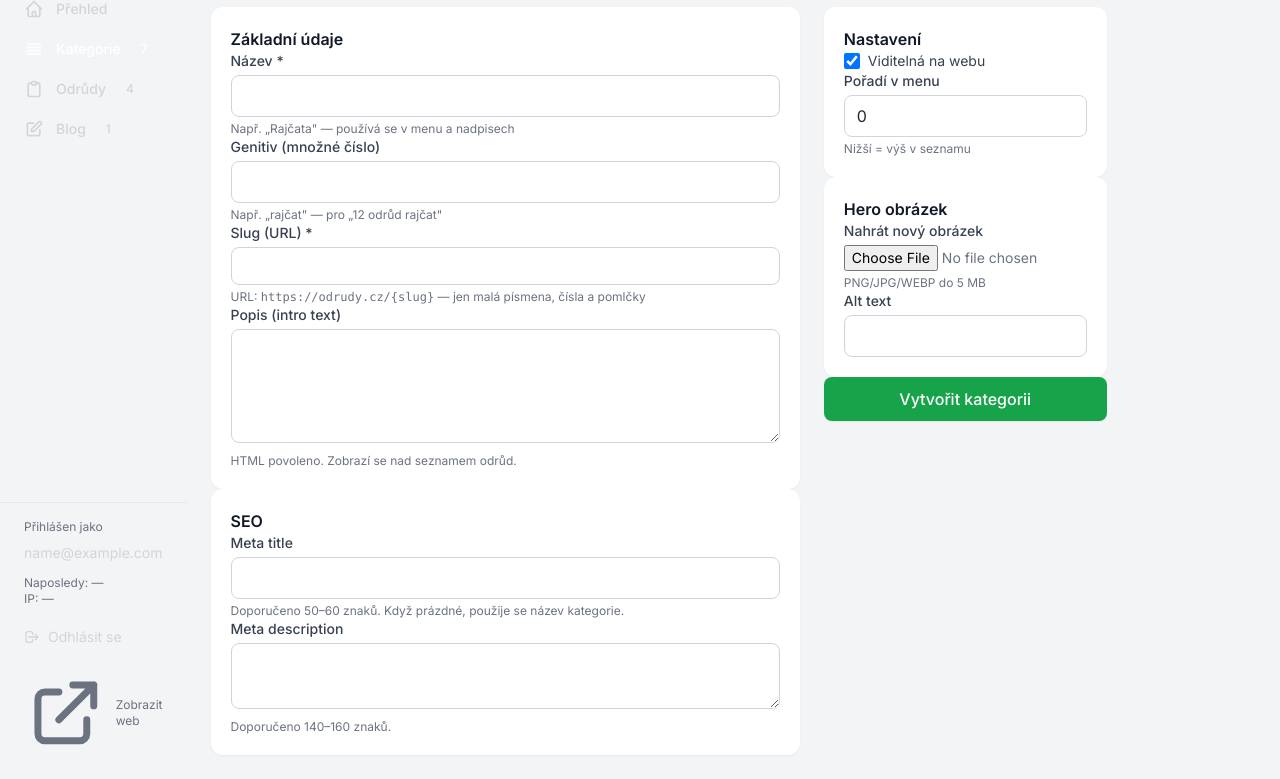
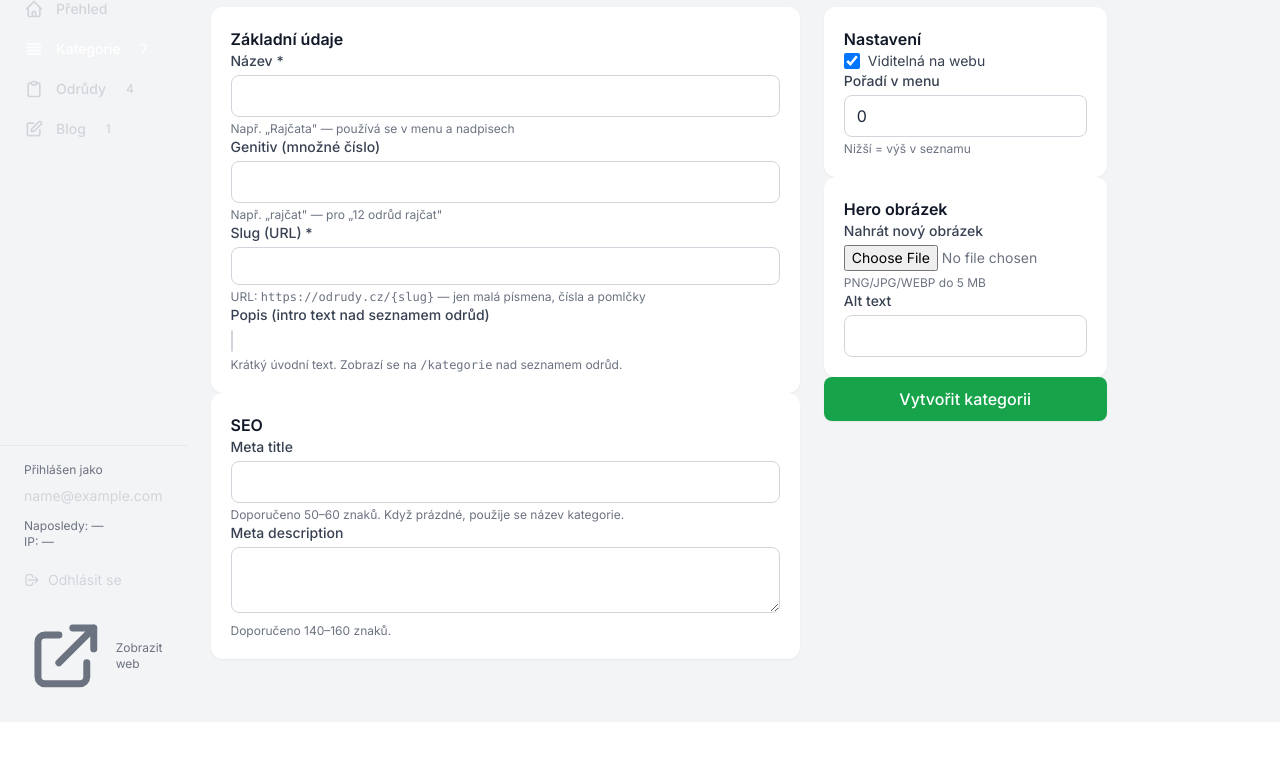
Before and after one commit to radludvik/odrudy.cz, a Laravel app: a page that uses app/resources/views/admin/categories/form.blade.php in a window 1280 px wide. Shown: the part 78-857 px from the top of the page. After the commit the page ends 766 px from the top, so only its background shows below. Run offline with Laravel 8, Linux system fonts and the light colour scheme; the visitor is signed in with stand-in values (Sample User, id 1); data comes from the database, SQL or seed files in the repository; some libraries are stand-ins or nearby versions.

Commit message:
feat: WYSIWYG editor for category description (Trix)
Admin:
- Replaced description textarea with Trix editor
- Added Trix CDN + custom focus/border styles
- Hint shows where the text will appear (URL preview)

Public category page:
- Description rendered inside .prose div for proper rich-text styling
- Block-level elements (h2, ul, li) now render correctly
  (previously broken inside <p> tag)

Security:
- HTML sanitization in CategoryController via strip_tags whitelist
  (only Trix-generated tags allowed: p, br, strong, em, a, ul, ol, li,
  h1-h4, blockquote, pre, code)
- Strips on* event handlers (onclick, onmouseover...)
- Neutralizes javascript: URL schemes in href/src

Co-Authored-By: Claude Opus 4.7 <noreply@anthropic.com>

```diff
--- a/app/app/Http/Controllers/Admin/CategoryController.php
+++ b/app/app/Http/Controllers/Admin/CategoryController.php
@@ -83,8 +83,30 @@ class CategoryController extends Controller
         $data = $request->validate($rules);
         $data['visible']    = $request->boolean('visible');
         $data['sort_order'] = (int) ($data['sort_order'] ?? 0);
+        if (!empty($data['description'])) {
+            $data['description'] = $this->sanitizeRichText($data['description']);
+        }
         unset($data['image']);
         return $data;
+    }
+
+    /**
+     * Vyčistí HTML — povolí jen tagy které generuje Trix.
+     * Brání XSS přes <script>, on* atributy, javascript: URL atd.
+     */
+    private function sanitizeRichText(string $html): string
+    {
+        // Whitelist tagů (Trix 2.x používá tyto)
+        $allowed = '<p><br><strong><b><em><i><u><s><strike><del>'
+                 . '<a><ul><ol><li><h1><h2><h3><h4><blockquote><pre><code>';
+        $clean = strip_tags($html, $allowed);
+        // Odstranit on* event handlery (onclick, onmouseover, ...)
+        $clean = preg_replace('/\s+on[a-z]+\s*=\s*"[^"]*"/iu', '', $clean);
+        $clean = preg_replace("/\s+on[a-z]+\s*=\s*'[^']*'/iu", '', $clean);
+        // Odstranit javascript: a data: schémata v href/src
+        $clean = preg_replace('/(href|src)\s*=\s*"\s*javascript:[^"]*"/iu', '$1="#"', $clean);
+        $clean = preg_replace("/(href|src)\s*=\s*'\s*javascript:[^']*'/iu", '$1="#"', $clean);
+        return trim($clean);
     }
 
     private function handleImage(Request $request, ?Category $category): ?string
--- a/app/package.json
+++ b/app/package.json
@@ -10,6 +10,7 @@
         "production": "mix --production"
     },
     "devDependencies": {
+        "@tailwindcss/typography": "^0.5.19",
         "autoprefixer": "^10.5.0",
         "axios": "^0.21",
         "laravel-mix": "^6.0.49",
--- a/app/resources/views/admin/categories/form.blade.php
+++ b/app/resources/views/admin/categories/form.blade.php
@@ -1,6 +1,18 @@
 @extends('admin.layouts.app')
 @section('title', $category->exists ? 'Upravit kategorii' : 'Nová kategorie')
 @section('page_title', $category->exists ? 'Upravit kategorii: ' . $category->name : 'Nová kategorie')
+
+@section('head')
+    <link rel="stylesheet" href="https://unpkg.com/trix@2.1.15/dist/trix.css">
+    <script type="text/javascript" src="https://unpkg.com/trix@2.1.15/dist/trix.umd.min.js"></script>
+    <style>
+        trix-editor { min-height: 200px; background: white; border: 1px solid #d1d5db; border-radius: 0.5rem; }
+        trix-editor:focus { outline: none; border-color: #16a34a; box-shadow: 0 0 0 3px rgba(34, 197, 94, 0.1); }
+        trix-toolbar { background: #f9fafb; border-radius: 0.5rem 0.5rem 0 0; padding: 0.5rem; }
+        .trix-button-group { border: 1px solid #d1d5db !important; border-radius: 0.375rem !important; background: white; }
+        .trix-button { border: none !important; }
+    </style>
+@endsection
 
 @section('page_actions')
     <a href="{{ route('admin.categories.index') }}" class="text-sm text-gray-500 hover:text-gray-700">← Zpět na seznam</a>
@@ -52,10 +64,10 @@
                 </div>
 
                 <div>
-                    <label class="block text-sm font-medium text-gray-700 mb-1">Popis (intro text)</label>
-                    <textarea name="description" rows="4"
-                              class="w-full px-3 py-2 border border-gray-300 rounded-lg">{{ old('description', $category->description) }}</textarea>
-                    <p class="text-xs text-gray-500 mt-1">HTML povoleno. Zobrazí se nad seznamem odrůd.</p>
+                    <label class="block text-sm font-medium text-gray-700 mb-1">Popis (intro text nad seznamem odrůd)</label>
+                    <input id="category_desc_input" type="hidden" name="description" value="{{ old('description', $category->description) }}">
+                    <trix-editor input="category_desc_input"></trix-editor>
+                    <p class="text-xs text-gray-500 mt-1">Krátký úvodní text. Zobrazí se na <code>/{{ $category->slug ?: 'kategorie' }}</code> nad seznamem odrůd.</p>
                 </div>
             </div>
 
--- a/app/resources/views/category.blade.php
+++ b/app/resources/views/category.blade.php
@@ -15,9 +15,11 @@
         </nav>
         <h1 class="text-3xl font-bold text-gray-900">{{ $category->name }}</h1>
         @if($category->description)
-            <p class="mt-2 text-gray-500 max-w-2xl">{!! $category->description !!}</p>
+            <div class="mt-3 max-w-3xl prose">
+                {!! $category->description !!}
+            </div>
         @endif
-        <p class="mt-1 text-sm text-gray-400">{{ $varieties->total() }} odrůd</p>
+        <p class="mt-3 text-sm text-gray-400">{{ $varieties->total() }} odrůd</p>
     </div>
 </div>
 
```
Also changed, not shown: scripts/test-category-description.sql (added, +8 -0 lines), app/package-lock.json.
